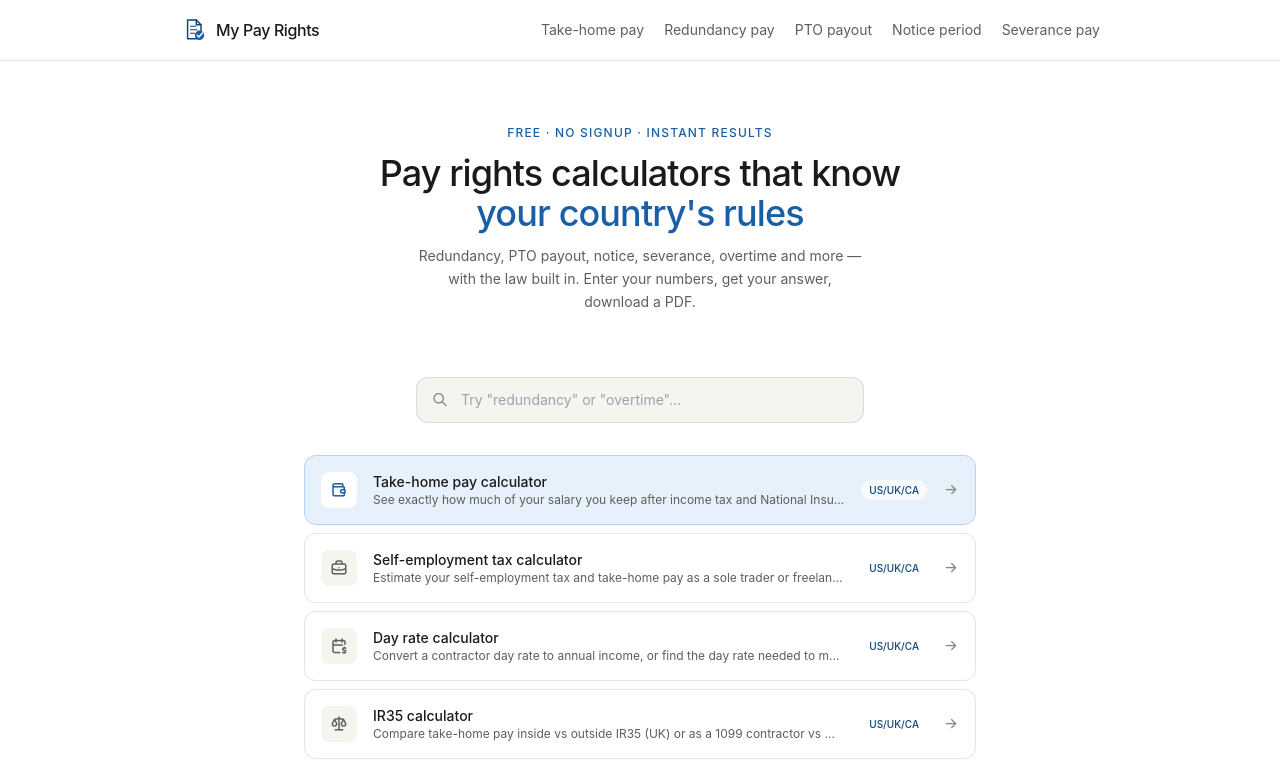
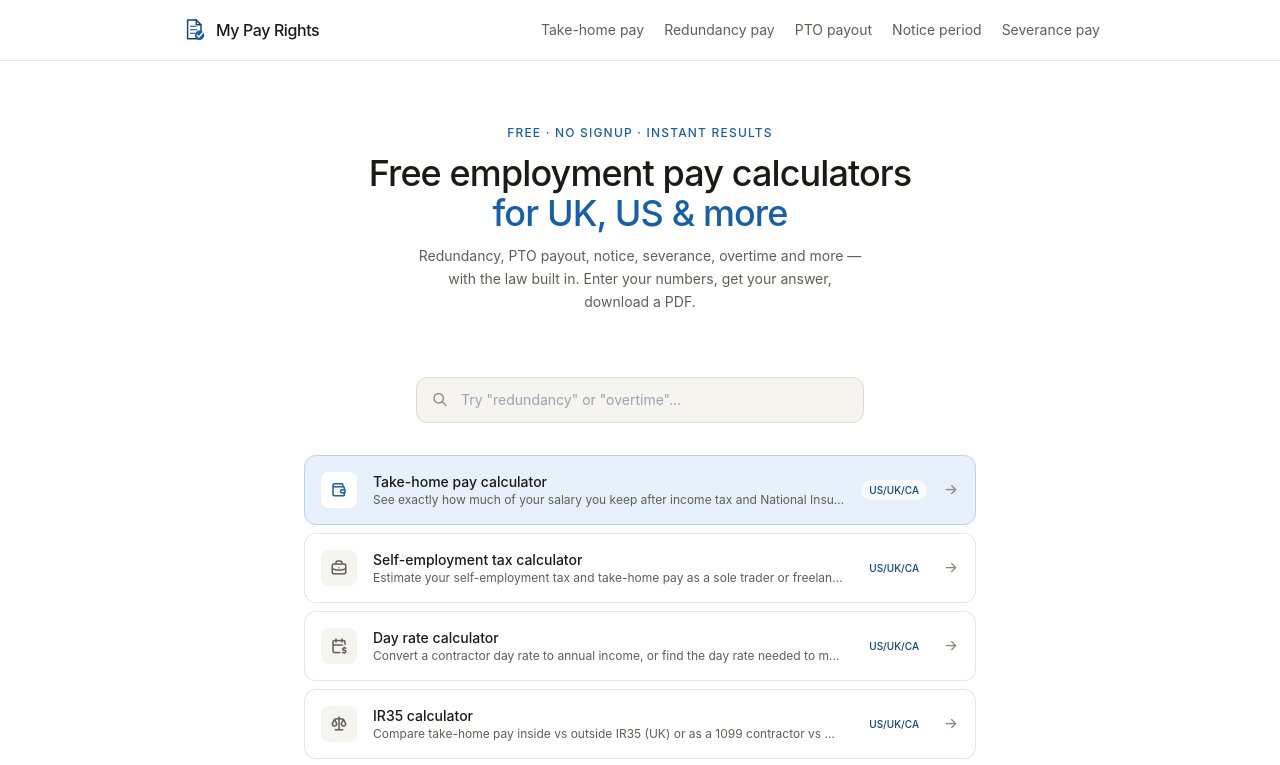
Before and after one commit to jaspalzzz/everyDayTools, a Next.js app: page / in a window 1280 px wide. Shown: the top 765 px of the page. Built offline with nearby package versions, Linux system fonts and the light colour scheme; no server answers.

Commit message:
Revise homepage H1 to include primary keyword
Was a tagline ('Pay rights calculators that know your country\'s rules').
Now keyword-targeted: 'Free employment pay calculators for UK, US & more'

```diff
--- a/app/page.tsx
+++ b/app/page.tsx
@@ -21,8 +21,8 @@ export default function HomePage() {
             Free · No signup · Instant results
           </p>
           <h1 className="mx-auto mt-3 max-w-xl text-3xl font-medium leading-tight tracking-tight text-ink sm:text-4xl">
-            Pay rights calculators that know{" "}
-            <span className="text-brand-600">your country&apos;s rules</span>
+            Free employment pay calculators{" "}
+            <span className="text-brand-600">for UK, US & more</span>
           </h1>
           <p className="mx-auto mt-3 max-w-md text-sm leading-relaxed text-ink-soft">
             Redundancy, PTO payout, notice, severance, overtime and more — with the
```
